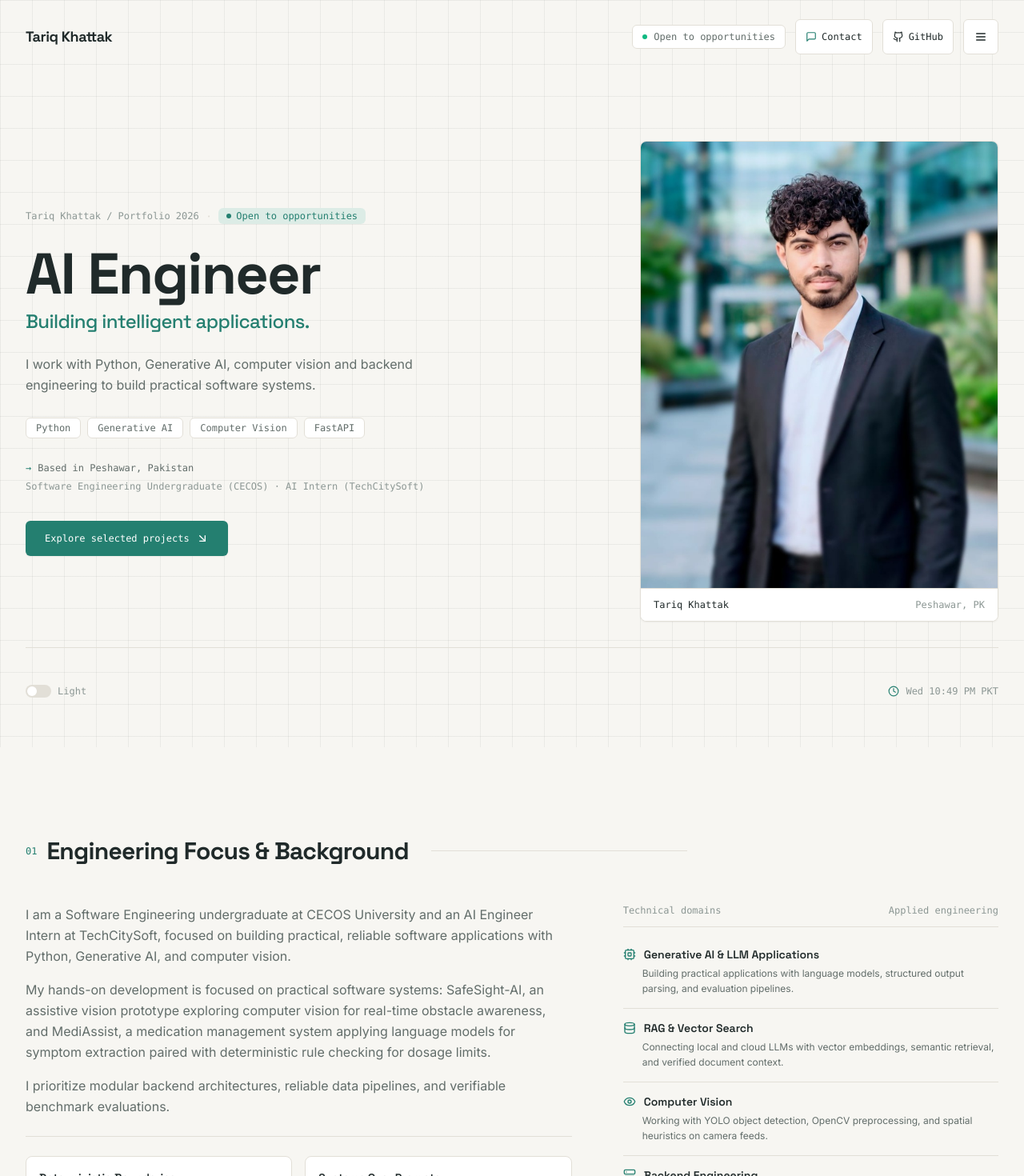
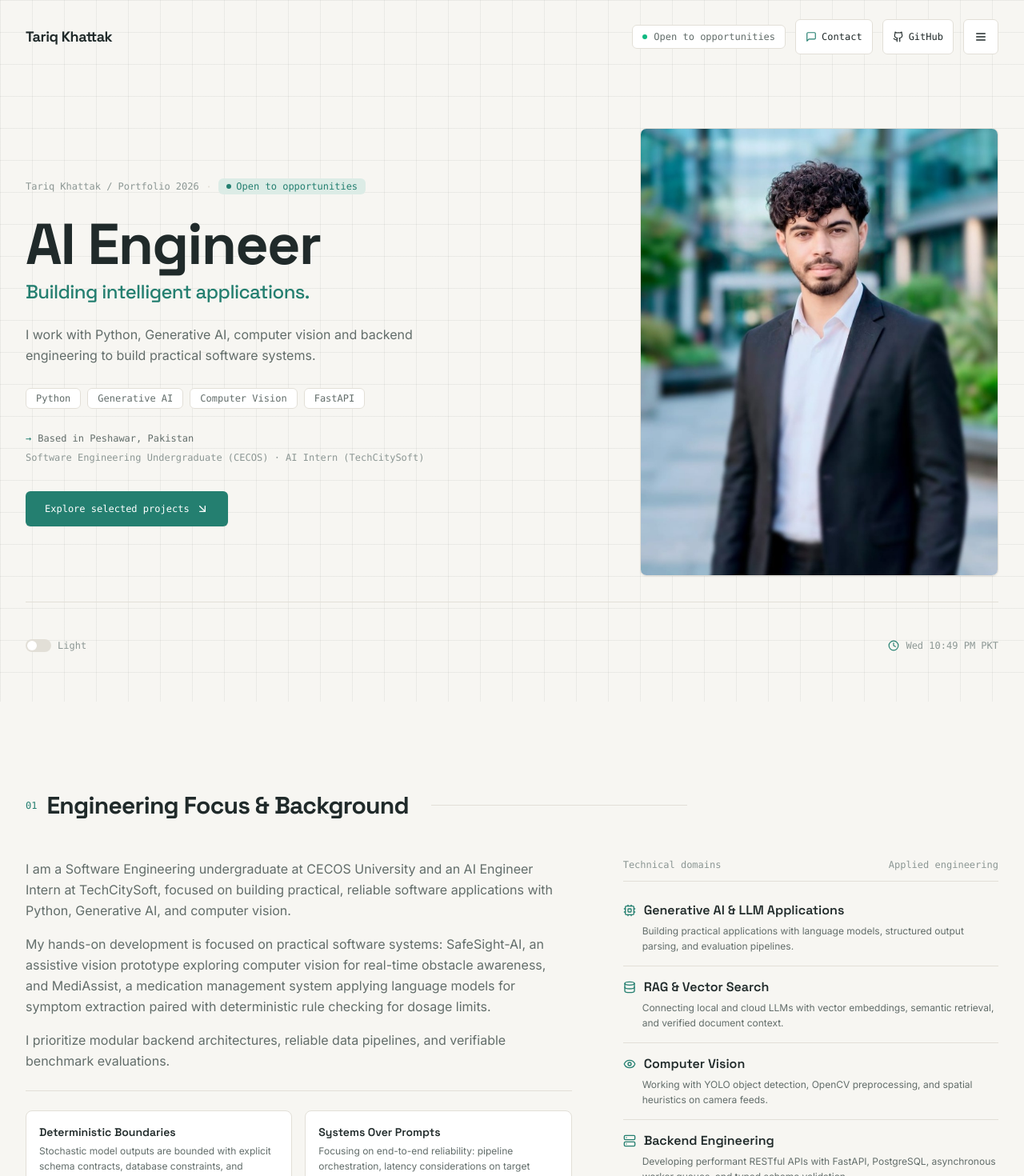
Before and after one commit to 12hurricane/portfolio, a Next.js app: page / in a window 1280 px wide. Shown: the top 1470 px of the page at 80% size. Built offline with nearby package versions, Linux system fonts and the light colour scheme.

Commit message:
fix(ui): enforce Taste Skill photo caption rule, strict heading scale, and 100svh hero

```diff
--- a/src/components/About.tsx
+++ b/src/components/About.tsx
@@ -114,9 +114,9 @@ export default function About() {
                     <span className="text-accent-primary shrink-0">
                       {iconMap[area.icon] || <Cpu className="w-4 h-4 text-accent-primary" />}
                     </span>
-                    <h3 className="font-heading font-semibold text-sm text-text-primary">
+                    <h4 className="font-heading font-semibold text-sm sm:text-base text-text-primary">
                       {area.title}
-                    </h3>
+                    </h4>
                   </div>
                   <p className="text-xs text-text-secondary pl-6 leading-relaxed">
                     {area.description}
--- a/src/components/Contact.tsx
+++ b/src/components/Contact.tsx
@@ -312,7 +312,7 @@ export default function Contact() {
                       onChange={(e) => handleInputChange("name", e.target.value)}
                       aria-invalid={!!errors.name}
                       aria-describedby={errors.name ? "name-error" : undefined}
-                      className="w-full px-3.5 py-2.5 rounded-lg bg-bg-subtle border border-border-subtle text-sm text-text-primary placeholder-text-muted focus:outline-none focus:border-accent-primary"
+                      className="w-full px-3.5 py-2.5 min-h-[44px] rounded-lg bg-bg-subtle border border-border-subtle text-sm text-text-primary placeholder-text-muted focus:outline-none focus:border-accent-primary"
                     />
                     {errors.name && (
                       <p
@@ -344,7 +344,7 @@ export default function Contact() {
                       onChange={(e) => handleInputChange("email", e.target.value)}
                       aria-invalid={!!errors.email}
                       aria-describedby={errors.email ? "email-error" : undefined}
-                      className="w-full px-3.5 py-2.5 rounded-lg bg-bg-subtle border border-border-subtle text-sm text-text-primary placeholder-text-muted focus:outline-none focus:border-accent-primary"
+                      className="w-full px-3.5 py-2.5 min-h-[44px] rounded-lg bg-bg-subtle border border-border-subtle text-sm text-text-primary placeholder-text-muted focus:outline-none focus:border-accent-primary"
                     />
                     {errors.email && (
                       <p
@@ -373,7 +373,7 @@ export default function Contact() {
                     placeholder="e.g. Collaboration on AI Architecture / MediAssist"
                     value={formData.subject}
                     onChange={(e) => handleInputChange("subject", e.target.value)}
-                    className="w-full px-3.5 py-2.5 rounded-lg bg-bg-subtle border border-border-subtle text-sm text-text-primary placeholder-text-muted focus:outline-none focus:border-accent-primary"
+                    className="w-full px-3.5 py-2.5 min-h-[44px] rounded-lg bg-bg-subtle border border-border-subtle text-sm text-text-primary placeholder-text-muted focus:outline-none focus:border-accent-primary"
                   />
                 </div>
 
--- a/src/components/Hero.tsx
+++ b/src/components/Hero.tsx
@@ -64,7 +64,7 @@ export default function Hero() {
   ];
 
   return (
-    <section data-enter className="relative pt-28 sm:pt-36 pb-8 sm:pb-12 min-h-[90vh] flex flex-col justify-between bg-grid-pattern transition-colors duration-200">
+    <section data-enter className="relative pt-24 sm:pt-32 pb-8 sm:pb-12 min-h-[100svh] flex flex-col justify-between bg-grid-pattern transition-colors duration-200">
       <div className="relative max-w-7xl mx-auto px-4 sm:px-6 lg:px-8 w-full flex-grow flex flex-col justify-between">
         {/* Main Two-Column Editorial Hero Layout */}
         <div className="grid grid-cols-1 lg:grid-cols-12 gap-10 lg:gap-16 items-center my-auto py-6 sm:py-8">
@@ -141,10 +141,6 @@ export default function Hero() {
                 alt="Tariq Khattak - AI Engineer"
                 className="w-full aspect-[4/5] object-cover object-top"
               />
-              <div className="px-4 py-3 border-t border-border-subtle flex items-center justify-between font-mono text-xs text-text-muted bg-bg-secondary">
-                <span className="text-text-primary font-medium">Tariq Khattak</span>
-                <span>Peshawar, PK</span>
-              </div>
             </div>
           </div>
         </div>
--- a/src/components/Projects.tsx
+++ b/src/components/Projects.tsx
@@ -433,7 +433,7 @@ export default function Projects() {
           <div className="flex items-center justify-between mb-8 pb-3 border-b border-border-subtle">
             <div className="flex items-center gap-2">
               <FileCode className="w-4 h-4 text-accent-primary" />
-              <h3 className="text-xl font-heading font-bold text-text-primary">
+              <h3 className="text-xl sm:text-2xl font-heading font-bold text-text-primary">
                 Additional Projects
               </h3>
             </div>
--- a/src/components/Skills.tsx
+++ b/src/components/Skills.tsx
@@ -133,9 +133,9 @@ export default function Skills() {
                       {categoryIcons[group.category] || <Layers className="w-4 h-4 text-accent-primary" />}
                     </span>
                     <div>
-                      <h3 className="font-heading font-medium text-sm sm:text-base text-text-primary">
+                      <h4 className="font-heading font-medium text-sm sm:text-base text-text-primary">
                         {group.category}
-                      </h3>
+                      </h4>
                       <span className="text-[11px] font-mono text-text-muted">
                         {group.skills.length} technologies
                       </span>
@@ -178,9 +178,9 @@ export default function Skills() {
               >
                 <div className="flex items-center gap-2">
                   <Compass className="w-4 h-4 text-accent-primary" />
-                  <h3 className="font-heading font-medium text-sm sm:text-base text-text-primary">
+                  <h4 className="font-heading font-medium text-sm sm:text-base text-text-primary">
                     {exp.title}
-                  </h3>
+                  </h4>
                 </div>
                 <p className="text-xs text-text-secondary leading-relaxed">
                   {exp.description}
```
